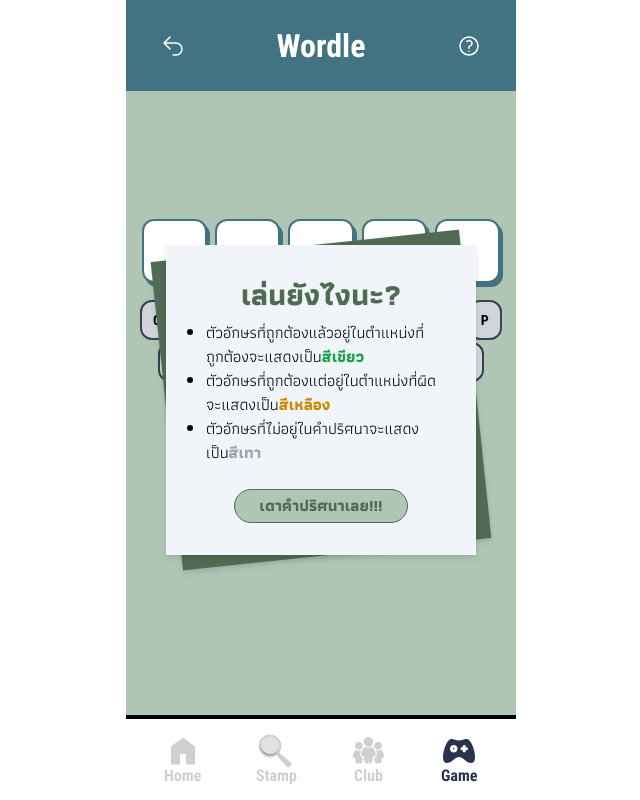
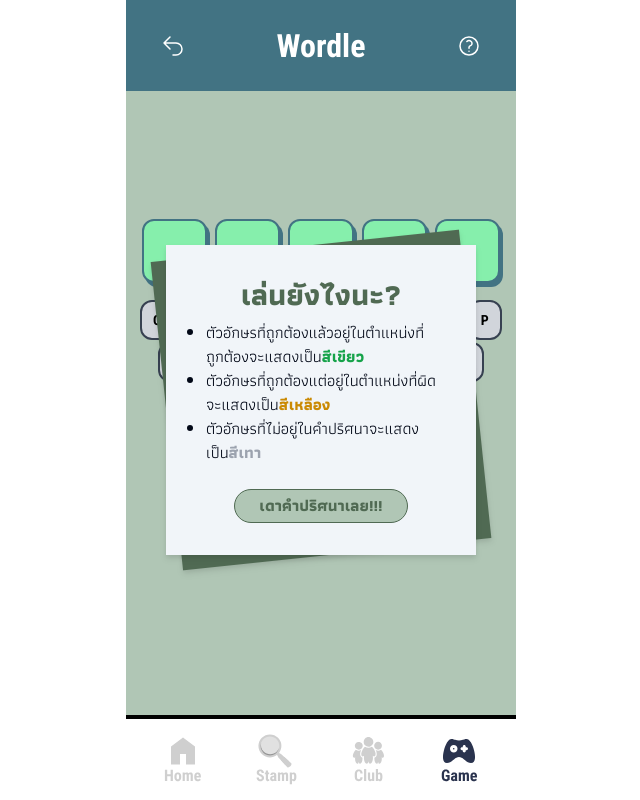
Before and after one commit to IT-Vishnu22/vishnu-22-website, a Next.js app: page /app/game/wordle in a window 1280 px wide. Shown: the whole page, without its empty margins (319-959 px from the left). Built offline with nearby package versions, Linux system fonts and the light colour scheme; no server answers; the database is empty.

Commit message:
Fix: a minor bug from frontend

```diff
--- a/src/app/app/game/wordle/page.tsx
+++ b/src/app/app/game/wordle/page.tsx
@@ -134,7 +134,7 @@
 
             <div className="flex flex-col items-center pt-32 space-y-4 mx-4">
                 <Guess
-                    answer={"hello"}
+                    answer={answer}
                     guess={guess.toLowerCase()}
                     isGuessed={isGuessed}
                 />
```
